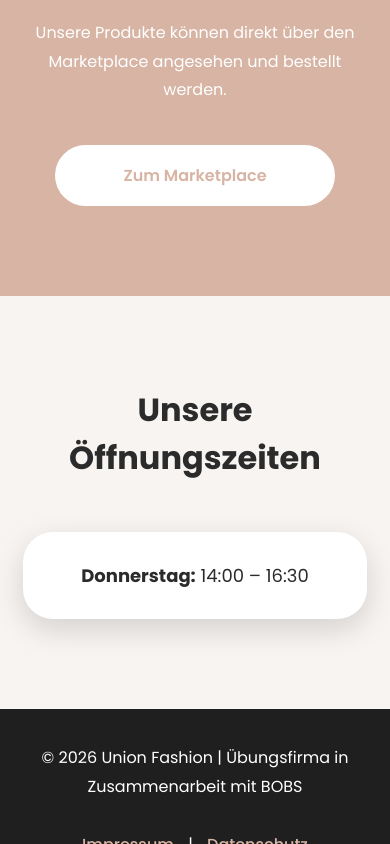
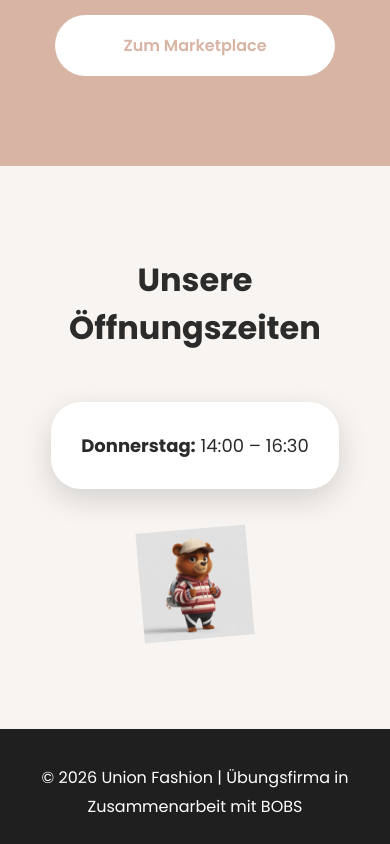
Before and after one commit to unionfashion/information, a plain HTML site: page index.html in a window 390 px wide. Shown: the part 3491-4335 px from the top of the page. Drawn offline with Linux system fonts and the light colour scheme.

Commit message:
Update index.html

```diff
--- a/index.html
+++ b/index.html
@@ -590,6 +590,60 @@ nav a:hover::after{
     font-size:18px;
 }
 
+
+/* =========================
+   HOURS BÄR
+========================= */
+
+.hours-wrapper{
+
+    display:flex;
+
+    justify-content:center;
+    align-items:flex-end;
+
+    gap:40px;
+
+    flex-wrap:wrap;
+}
+
+.hours-bear{
+
+    width:140px;
+
+    opacity:0.95;
+
+    transform:rotate(-5deg);
+
+    transition:0.35s;
+}
+
+.hours-bear img{
+    width:100%;
+    display:block;
+}
+
+.hours-bear:hover{
+    transform:rotate(0deg) scale(1.05);
+}
+
+/* MOBILE */
+
+@media(max-width:768px){
+
+    .hours-wrapper{
+        flex-direction:column;
+        align-items:center;
+    }
+
+    .hours-bear{
+        width:110px;
+    }
+
+}
+
+
+
 /* =========================
    FOOTER
 ========================= */
@@ -933,13 +987,7 @@ a:focus{
             Im Mittelpunkt unserer Arbeit stehen Kreativität, Teamgeist und ein zeitgemäßes Designverständnis. Wir lernen, wie man Produkte präsentiert, Kunden anspricht und gemeinsam im Team Lösungen entwickelt.
         </p>
 
-        <!-- FASHION BÄR -->
 
-        <div class="about-bear">
-
-            <img src="images/fashionbear.png" alt="Union Fashion Bear">
-
-        </div>
 
     </div>
 
@@ -977,18 +1025,31 @@ a:focus{
 
     <h2>Unsere Öffnungszeiten</h2>
 
-    <div class="hours-box">
+    <div class="hours-wrapper">
 
-        <p>
+        <div class="hours-box">
 
-            <strong>Donnerstag:</strong>
-            14:00 – 16:30
+            <p>
 
-        </p>
+                <strong>Donnerstag:</strong>
+                14:00 – 16:30
+
+            </p>
+
+        </div>
+
+        <!-- FASHION BÄR -->
+
+        <div class="hours-bear">
+
+            <img src="images/fashionbear.png" alt="Union Fashion Bear">
+
+        </div>
 
     </div>
 
 </section>
+
 
 </main>
 
```
